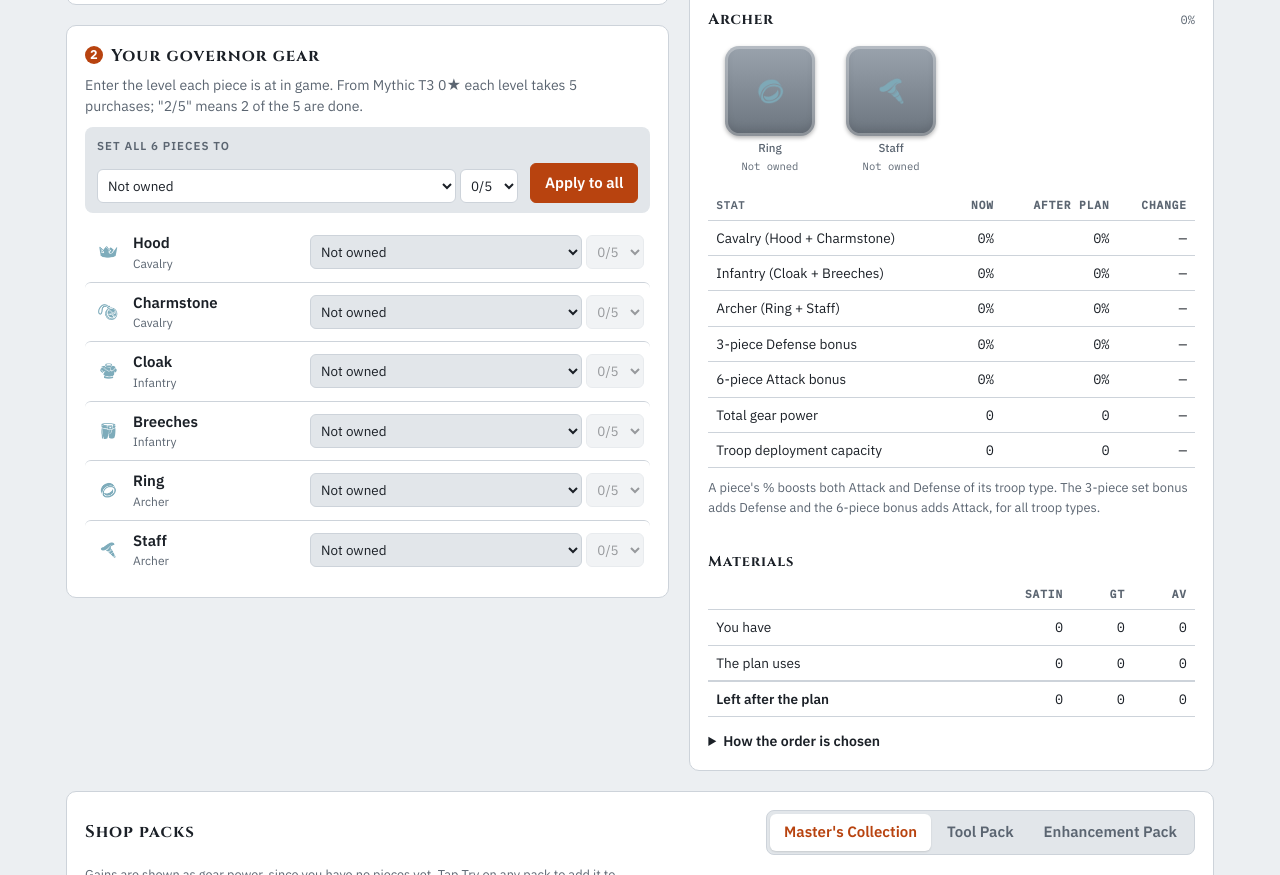
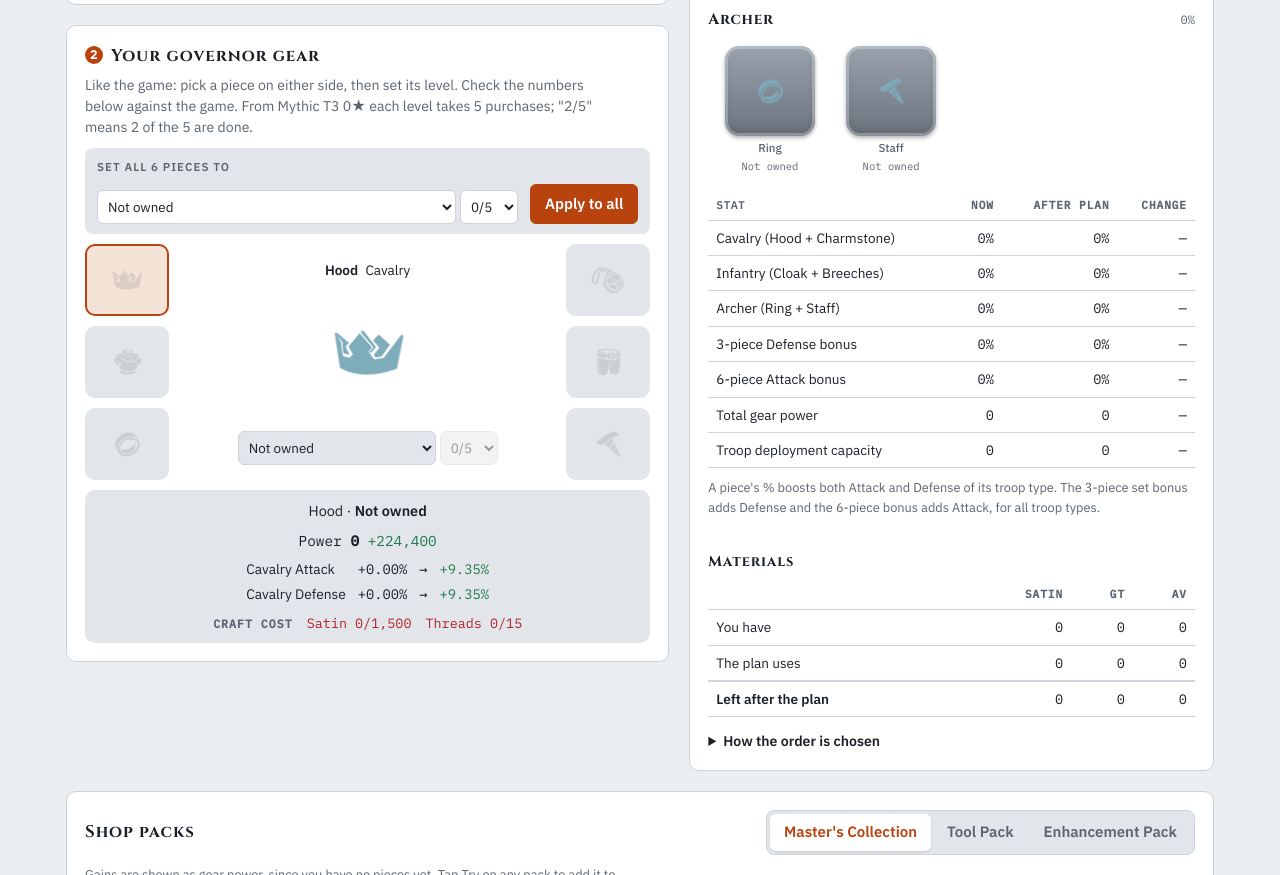
Before and after one commit to llomgui/ks-tools, a plain HTML site: page governor-gear/index.html in a window 1280 px wide. Shown: the part 1272-2147 px from the top of the page. Drawn offline with Linux system fonts and the light colour scheme.

Commit message:
Gov gear: game-style screen to enter pieces (sides, selected piece, stage bar, power, stats, capacity, cost, charms); stage bars lit like the game
Co-Authored-By: Claude Opus 5.5 <noreply@anthropic.com>

```diff
--- a/assets/charms.js
+++ b/assets/charms.js
@@ -42,7 +42,7 @@ function drawCharms(){
     el.querySelector('button').setAttribute('aria-label',`Show ${pc.n} charm ${k+1}`);});
   const i=selP*3+selC,p=st.cur[i],{l,s}=C.lvAt(p),T=C.TROOP[pc.t],now=C.CUM[p];
   const staged=l>=C.STEP_L&&l<C.MAXL;
-  const bar=staged?`<div class="cg-bar" role="group" aria-label="Stage toward Lv ${l+1}">${[1,2,3,4,5].map(j=>`<button type="button" data-s="${j}" class="${j<=s?'on':''}" ${j===5?'disabled':''} aria-label="${j} of 5"></button>`).join('')}</div>
+  const bar=staged?`<div class="cg-bar" role="group" aria-label="Stage toward Lv ${l+1}">${[1,2,3,4,5].map(j=>`<button type="button" data-s="${j-1}" class="${j<=s+1?'on':''}" aria-label="${j-1} of 5 done"></button>`).join('')}</div>
     <p class="cg-sub">Lv ${l} · ${s}/5 toward Lv ${l+1}: click the bar to set it</p>`:'';
   let rows;
   if(p>=C.PMAX)rows=`<p class="cg-sub">Max level. ${T} Lethality and Health +${now.stat.toFixed(2)}%</p>`;
@@ -120,7 +120,7 @@ $('pieces').addEventListener('click',e=>{
   const pb=e.target.closest('.cg-pc');if(pb){selP=+pb.dataset.p;selC=0;drawCharms();return;}
   const cb=e.target.closest('.cg-chb');if(cb){selC=+cb.dataset.k;drawCharms();return;}
   const sb=e.target.closest('.cg-bar button');if(sb){const i=selP*3+selC,{l,s}=C.lvAt(st.cur[i]),j=+sb.dataset.s;
-    st.cur[i]=C.posOf(l,j===s?j-1:j);mine();drawCharms();render();}});
+    st.cur[i]=C.posOf(l,j);mine();drawCharms();render();}});
 [['r-g','g'],['r-d','d'],['r-tp','tp']].forEach(([id,k])=>$(id).addEventListener('input',()=>{st[k]=Math.max(0,Math.floor(+$(id).value||0));mine();render();}));
 $('r-x').addEventListener('change',()=>{st.x=+$('r-x').value;mine();render();});
 $('mode').addEventListener('click',e=>{const b=e.target.closest('button');if(!b)return;st.m=b.dataset.m;mine();writeInputs();render();});
--- a/assets/governor-gear.js
+++ b/assets/governor-gear.js
@@ -109,12 +109,51 @@ function optimize(st){
 /* ---------- UI: piece rows ---------- */
 const lvOptions='<option value="-1">Not owned</option>'+LV.map((l,i)=>`<option value="${i}">${l.name}</option>`).join('');
 const stOptions=[0,1,2,3,4].map(s=>`<option value="${s}">${s}/5</option>`).join('');
-$('gv-pieces').innerHTML=ORDER.map(i=>[PIECES[i],i]).map(([pc,i])=>`<div class="gv-piece" id="gv-row-${i}">
-  <div class="gv-pn">${gearImg(pc.n,-1,'gv-img-'+i)}<span><b>${pc.n}</b><small>${TROOP[pc.t]}</small></span></div>
-  <div class="sel2">
-    <select id="gv-cl-${i}" aria-label="${pc.n} level">${lvOptions}</select>
-    <select id="gv-cs-${i}" class="st" aria-label="${pc.n} purchases toward next level">${stOptions}</select></div>
-</div>`).join('');
+/* laid out like the game's Governor Gear screen: pieces on both sides (Hood, Cloak, Ring on the left; Charmstone,
+   Breeches, Staff on the right), the picked piece in the middle with its level, and its stage bar, power, stats,
+   capacity and next enhancement cost below. Charms from the Charms page show under each piece. */
+let selG=2;   /* Hood */
+const gvBtn=i=>{const pc=PIECES[i];return `<button type="button" class="cg-pc gv-pcb" data-g="${i}" aria-label="${pc.n}, ${TROOP[pc.t]}">
+  <span class="gv-art"><img id="gv-side-${i}" alt=""><span class="gv-tier" id="gv-tier-${i}"></span></span><span class="cg-mini" id="gv-mini-${i}"></span></button>`;};
+$('gv-pieces').innerHTML=`<div class="cg gv-cg"><div class="cg-side">${[2,0,4].map(gvBtn).join('')}</div>
+  <div class="cg-mid">${PIECES.map((pc,i)=>`<div class="gv-piece gv-sel" id="gv-row-${i}"${i===selG?'':' hidden'}>
+    <p class="cg-name"><b>${pc.n}</b> ${TROOP[pc.t]}</p>
+    <div class="gv-big">${gearImg(pc.n,-1,'gv-img-'+i)}</div>
+    <div class="sel2">
+      <select id="gv-cl-${i}" aria-label="${pc.n} level">${lvOptions}</select>
+      <select id="gv-cs-${i}" class="st" aria-label="${pc.n} purchases toward next level">${stOptions}</select></div></div>`).join('')}</div>
+  <div class="cg-side">${[3,1,5].map(gvBtn).join('')}</div></div>
+  <div class="cg-det" id="gv-det"></div>`;
+const CHM=window.CH?(()=>{const c=CH.loadSaved();return c?c.cur:null;})():null;
+function drawGov(){
+  const ps=PIECES.map((_,i)=>getPos('gv-cl-'+i,'gv-cs-'+i));
+  PIECES.forEach((pc,i)=>{const {L}=lvAt(ps[i]);
+    const b=document.querySelector(`.gv-pcb[data-g="${i}"]`);b.classList.toggle('on',i===selG);b.setAttribute('aria-pressed',i===selG?'true':'false');
+    const im=$('gv-side-'+i);im.src=artSrc(pc.n,L);im.classList.toggle('off',L<0);
+    $('gv-tier-'+i).textContent=L>=0?tierOf(L):'';
+    $('gv-row-'+i).hidden=i!==selG;
+    const mini=$('gv-mini-'+i);
+    if(CHM){const ci=CH.PIECES.findIndex(x=>x.n===pc.n);mini.innerHTML=[0,1,2].map(k=>{const l=CH.lvAt(CHM[ci*3+k]).l;return `<img src="${CH.img(pc.t,l)}" alt=""${l?'':' class="off"'}>`;}).join('');}
+    else mini.innerHTML='';});
+  const i=selG,pc=PIECES[i],p=ps[i],{L,s}=lvAt(p),T=TROOP[pc.t];
+  let h=`<p class="cg-title">${pc.n} · <b>${L<0?'Not owned':LV[L].name}</b></p>`;
+  if(canStep(L))h+=`<div class="cg-bar" role="group" aria-label="Purchases toward the next level">${[1,2,3,4,5].map(j=>`<button type="button" data-s="${j-1}" class="${j<=s+1?'on':''}" aria-label="${j-1} of 5 done"></button>`).join('')}</div>
+    <p class="cg-sub">${s}/5 toward ${LV[L+1].name}: click the bar to set it</p>`;
+  if(p>=PMAX)h+=`<p class="cg-sub">Max level. ${T} Attack and Defense +${STAT[p].toFixed(2)}%</p>`;
+  else{const c={satin:CUM[p+1].satin-CUM[p].satin,gt:CUM[p+1].gt-CUM[p].gt,av:CUM[p+1].av-CUM[p].av},inv=readInv(),sh=(a,b)=>a>=b?'':' class="short"';
+    h+=`<div class="cg-pw">Power <b>${fmt(STAT[p]*24000)}</b> <span class="up">+${fmt((STAT[p+1]-STAT[p])*24000)}</span></div>
+    <table class="cg-st"><tbody><tr><td>${T} Attack</td><td>+${STAT[p].toFixed(2)}%</td><td>→</td><td class="up">+${STAT[p+1].toFixed(2)}%</td></tr>
+      <tr><td>${T} Defense</td><td>+${STAT[p].toFixed(2)}%</td><td>→</td><td class="up">+${STAT[p+1].toFixed(2)}%</td></tr>
+      ${CAP[p+1]>0?`<tr><td>Troops Deployment Capacity</td><td>+${fmt(CAP[p])}</td><td>→</td><td class="up">+${fmt(CAP[p+1])}</td></tr>`:''}</tbody></table>
+    <div class="cg-cost"><span class="label">${p===0?'Craft cost':'Enhancement cost'}</span><span${sh(inv.satin,c.satin)}>Satin ${fmt(inv.satin)}/${fmt(c.satin)}</span><span${sh(inv.gt,c.gt)}>Threads ${fmt(inv.gt)}/${fmt(c.gt)}</span>${c.av?`<span${sh(inv.av,c.av)}>Vision ${fmt(inv.av)}/${fmt(c.av)}</span>`:''}</div>`;}
+  $('gv-det').innerHTML=h;}
+function readInv(){return {satin:+$('gv-satin').value||0,gt:+$('gv-gt').value||0,av:+$('gv-av').value||0};}
+$('gv-pieces').addEventListener('click',e=>{
+  const b=e.target.closest('.gv-pcb');if(b){selG=+b.dataset.g;drawGov();return;}
+  const sb=e.target.closest('.cg-bar button');if(sb){const i=selG,{L}=lvAt(getPos('gv-cl-'+i,'gv-cs-'+i));$('gv-cs-'+i).value=sb.dataset.s;
+    $('gv-cs-'+i).dispatchEvent(new Event('change',{bubbles:true}));}});
+$('gv-pieces').addEventListener('change',()=>drawGov());
+
 
 const canStep=L=>L>=STEP_LV-1&&L<N-1;
 function setPos(lvId,stId,p){const {L,s}=lvAt(p);$(lvId).value=String(L);$(stId).value=String(s);$(stId).disabled=!canStep(L);}
@@ -444,7 +483,7 @@ function render(){
   renderWeights(st);renderPlan(eff);renderCards(eff);renderMaterials(eff,st.inv,packs);renderWhy(eff);renderCart(parts);renderShop(st,parts);showAcct(st);
   if(document.activeElement!==$('gv-code'))$('gv-code').value=encodeGov(st);
   try{localStorage.setItem('hgp-gov-v1',JSON.stringify(st))}catch(e){}
-  setPending(false);
+  drawGov();setPending(false);
 }
 
 /* ---------- events ---------- */
@@ -506,7 +545,7 @@ $('gv-blank').addEventListener('click',()=>{
     b.textContent='Click again to clear everything';b.classList.add('danger');return;}
   clearTimeout(armed);armed=0;b.textContent='Start from blank';b.classList.remove('danger');
   writeState(BLANK());render();say('Cleared. Enter your materials and levels.','ok');});
-function jump(i){const row=$('gv-row-'+i);if(!row)return;
+function jump(i){selG=+i;drawGov();const row=$('gv-row-'+i);if(!row)return;
   row.scrollIntoView({behavior:matchMedia('(prefers-reduced-motion: reduce)').matches?'auto':'smooth',block:'center'});
   row.classList.remove('flash');void row.offsetWidth;row.classList.add('flash');
   setTimeout(()=>$('gv-cl-'+i).focus({preventScroll:true}),350);}
--- a/assets/style.css
+++ b/assets/style.css
@@ -520,3 +520,11 @@ body.is-updating .upd{display:inline-block;animation:upd 1s ease-in-out infinite
 .cg-cost .short{color:var(--red)}
 @media (max-width:520px){.cg{grid-template-columns:64px minmax(0,1fr) 64px;gap:4px}.cg-gear{width:42px;height:42px}.cg-mini img{width:14px;height:14px}
   .cg-ch{width:70px}.cg-chb{width:46px;height:46px;padding:3px}.cg-ch select{font-size:.68rem;padding:2px 0 2px 2px}.cg-bar button{width:30px}}
+.gv-art{position:relative;display:block}
+.gv-art img{width:56px;height:56px;object-fit:contain;display:block}
+.gv-art img.off{filter:grayscale(1);opacity:.35}
+.gv-tier{position:absolute;left:-2px;top:-2px;font-family:var(--display);font-weight:700;font-size:.72rem;color:var(--gold);text-shadow:0 1px 0 var(--panel)}
+.gv-sel{display:flex;flex-direction:column;align-items:center;gap:6px;border:0;padding:0;background:none}
+.gv-big img{width:130px;height:130px;object-fit:contain}
+.gv-sel .sel2{width:100%;max-width:260px}
+@media (max-width:520px){.gv-art img{width:44px;height:44px}.gv-big img{width:96px;height:96px}.gv-sel .sel2{grid-template-columns:1fr;display:grid;gap:4px}.gv-sel .sel2 select{width:100%}}
--- a/governor-gear/index.html
+++ b/governor-gear/index.html
@@ -98,7 +98,7 @@
 
       <section class="panel" aria-labelledby="gv-h-pieces">
         <h2 id="gv-h-pieces"><span class="stepn">2</span>Your governor gear</h2>
-        <p class="lede" style="margin:-6px 0 10px;font-size:.88rem">Enter the level each piece is at in game. From Mythic T3 0★ each level takes 5 purchases; "2/5" means 2 of the 5 are done.</p>
+        <p class="lede" style="margin:-6px 0 10px;font-size:.88rem">Like the game: pick a piece on either side, then set its level. Check the numbers below against the game. From Mythic T3 0★ each level takes 5 purchases; "2/5" means 2 of the 5 are done.</p>
         <div class="gv-all">
           <span class="label">Set all 6 pieces to</span>
           <div class="sel2"><select id="gv-all-l" aria-label="Level for all pieces"></select><select id="gv-all-s" class="st" aria-label="Purchases toward the next level"></select></div>
@@ -208,6 +208,7 @@
   <footer class="sitefoot"><span>KS Tools · free calculators for Kingshot players</span><span>Independent fan project, not affiliated with Kingshot or Century Games.</span></footer>
 </div>
 <script src="../assets/governor-gear-data.js"></script>
+<script src="../assets/charms-model.js"></script>
 <script src="../assets/governor-gear.js"></script>
 </body>
 </html>
```
